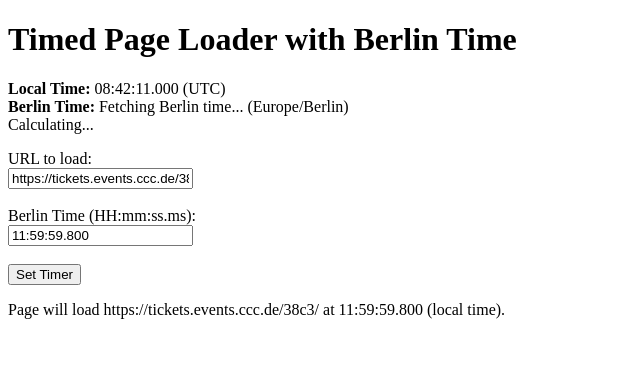
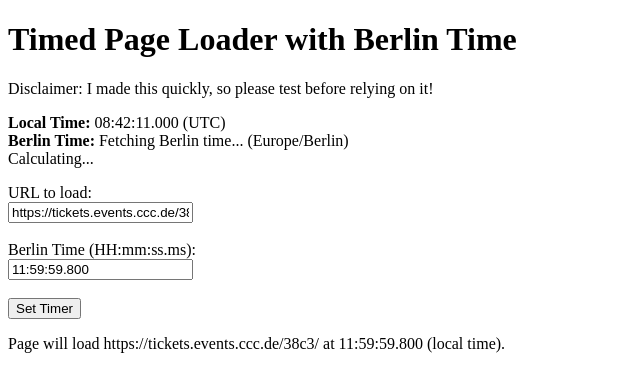
Before and after one commit to voboda/refresher, a SvelteKit app: page / in a window 1280 px wide. Shown: the top 392 px of the page, without its empty margins (0-640 px from the left). Built offline with nearby package versions, Linux system fonts and the light colour scheme; no server answers.

Commit message:
disclaimer and error message

```diff
--- a/src/routes/+page.svelte
+++ b/src/routes/+page.svelte
@@ -102,7 +102,7 @@
         localStart = new Date();
 
         if (!ntpTime) {
-            alert('Failed to fetch Berlin time. Only local time will be displayed.');
+            alert('Failed to fetch Berlin time. Only local time will be displayed. Or try reloading.');
         }
 
         // Automatically set the default timer
@@ -113,6 +113,7 @@
 <!-- UI -->
 <div>
     <h1>Timed Page Loader with Berlin Time</h1>
+    <p>Disclaimer: I made this quickly, so please test before relying on it!
 
     <p>
         <strong>Local Time:</strong> {formatTimeWithMilliseconds(new Date(), localTimezone)} ({localTimezone})<br>
@@ -135,4 +136,6 @@
     </form>
 
     <p>{message}</p>
+
+
 </div>
```
